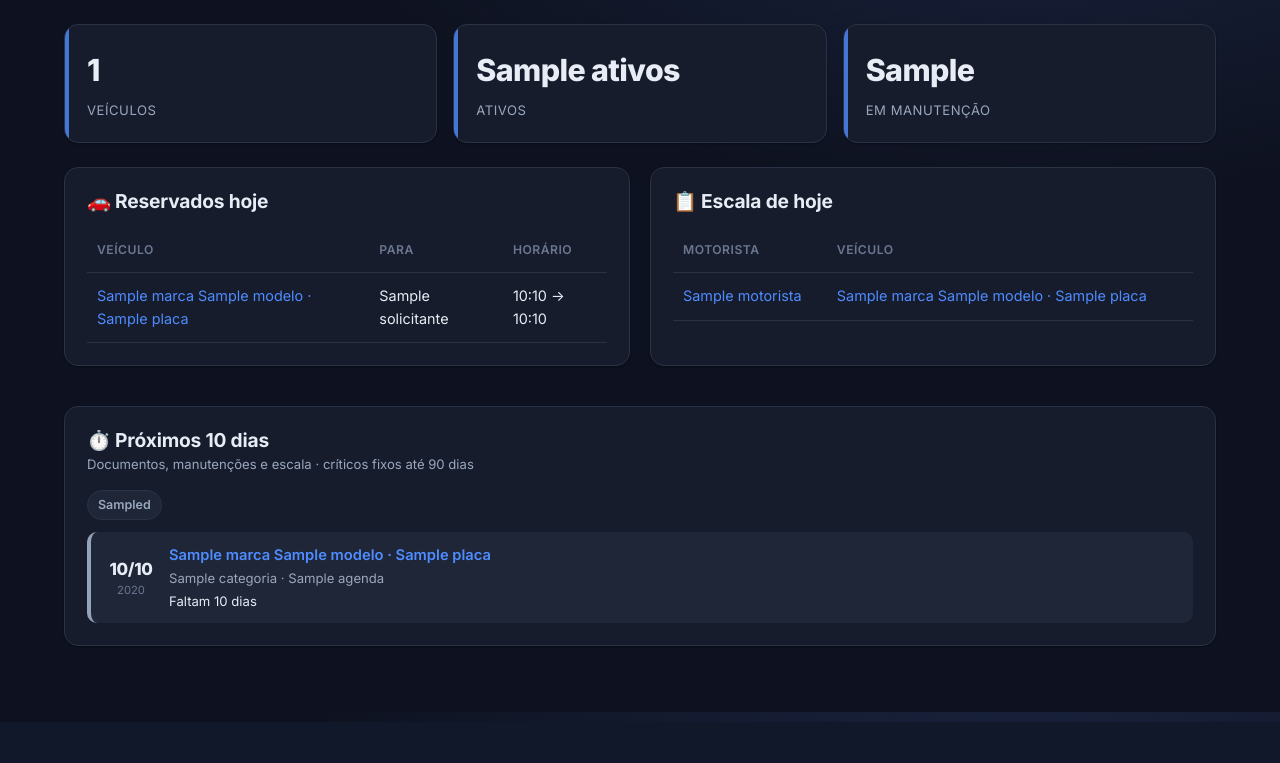
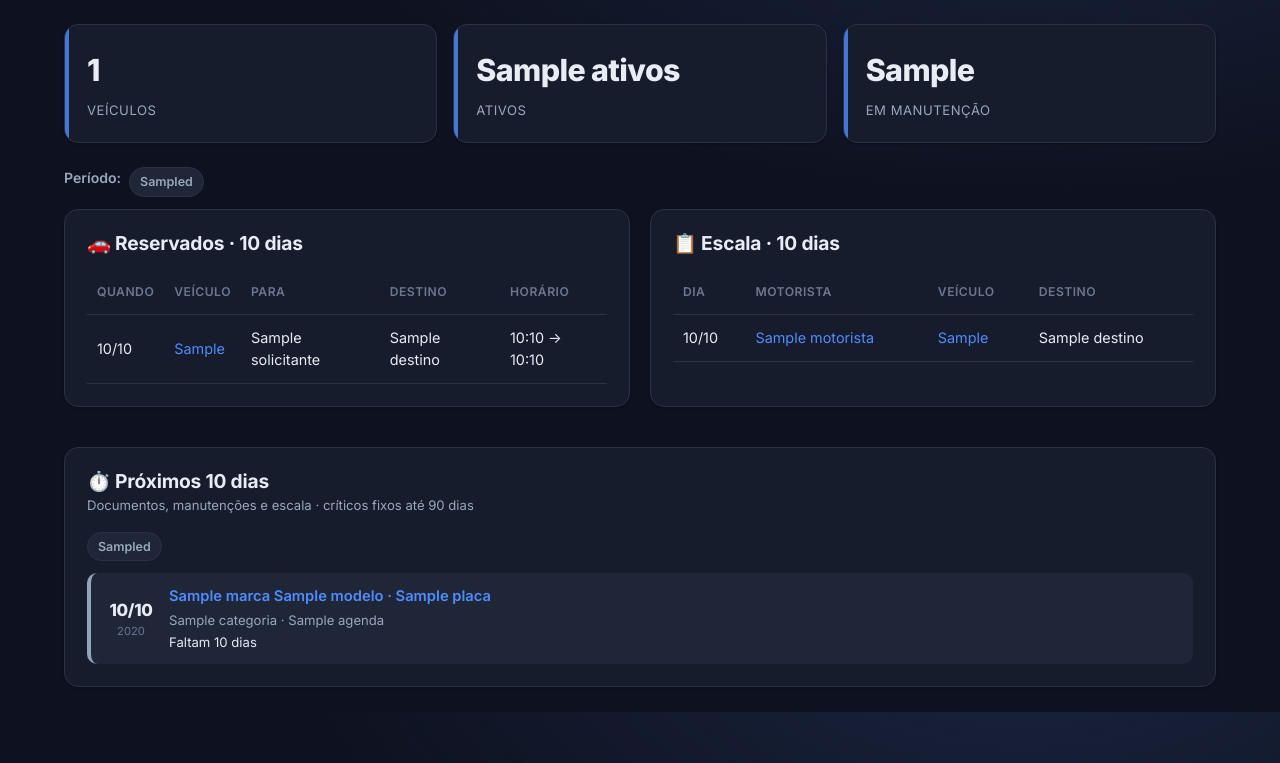
Before and after one commit to willCastilho/Frotas, a Django app: template carro/templates/dashboard.html in a window 1280 px wide. Shown: the part 88-851 px from the top of the page. Before the commit the page ends 810 px from the top, so only its background shows below. Run offline with Django 5.2, Linux system fonts and the light colour scheme; the template is opened without the code that fills it: most values are stand-ins (such as "Sample title", 1, 10 or a date in 2020).

Commit message:
Dashboard: filtro de periodo nos cards do dia + destino na escala
- Cards "Reservados" e "Escala" ganham filtro de periodo (Hoje, 7, 15, 30 dias;
  padrao Hoje, maximo 30). Com janela maior aparece a coluna de dia.
- A escala passa a ter destino: campo novo em EscalaDiaria, no formulario de
  montar escala, e exibido na escala do dia e no card do dashboard.
- Rotulo do veiculo compacto (marca + modelo abreviado + placa) via
  Veiculo.identificacao_curta(), usado nos cards do dashboard.

Co-Authored-By: Claude Opus 4.8 <noreply@anthropic.com>
Claude-Session: https://claude.ai/code/session_01GQcosHXE9eWRENnUSrZ7TE

```diff
--- a/carro/forms.py
+++ b/carro/forms.py
@@ -206,6 +206,7 @@ class EscalaMontarForm(forms.Form):
     data_fim = forms.DateField(widget=_DATE, label='Até')
     somente_dias_uteis = forms.BooleanField(
         required=False, initial=True, label='Somente dias úteis (seg–sex)')
+    destino = forms.CharField(max_length=200, required=False, label='Destino')
     observacao = forms.CharField(max_length=200, required=False, label='Observação')
 
     def __init__(self, *args, organizacao=None, **kwargs):
--- a/carro/templates/dashboard.html
+++ b/carro/templates/dashboard.html
@@ -25,43 +25,54 @@
         </div>
     </div>
 
+    <div class="agenda-periodos" style="margin-bottom:12px;">
+        <span class="filter-label">Período:</span>
+        {% for d in periodos_hoje %}
+            <a href="?hoje_dias={{ d }}&agenda_dias={{ agenda_dias }}" class="chip {% if d == hoje_dias %}chip-ativo{% endif %}">{% if d == 1 %}Hoje{% else %}{{ d }}d{% endif %}</a>
+        {% endfor %}
+    </div>
+
     <div class="painel-grid">
         <div class="painel-card">
-            <h2>🚗 Reservados hoje</h2>
+            <h2>🚗 Reservados {% if hoje_dias == 1 %}hoje{% else %}· {{ hoje_dias }} dias{% endif %}</h2>
             {% if reservas_hoje %}
                 <table class="alertas-table">
-                    <thead><tr><th>Veículo</th><th>Para</th><th>Horário</th></tr></thead>
+                    <thead><tr>{% if hoje_dias > 1 %}<th>Quando</th>{% endif %}<th>Veículo</th><th>Para</th><th>Destino</th><th>Horário</th></tr></thead>
                     <tbody>
                         {% for r in reservas_hoje %}
                             <tr>
-                                <td><a href="{% url 'detalhes_solicitacao' r.id %}">{{ r.veiculo.marca }} {{ r.veiculo.modelo }}{% if r.veiculo.placa %} · {{ r.veiculo.placa }}{% endif %}</a></td>
+                                {% if hoje_dias > 1 %}<td>{{ r.saida_prevista|date:"d/m" }}</td>{% endif %}
+                                <td><a href="{% url 'detalhes_solicitacao' r.id %}">{{ r.veiculo.identificacao_curta }}</a></td>
                                 <td>{{ r.solicitante.nome }}{% if r.precisa_motorista and r.motorista %}<br><small>Motorista: {{ r.motorista.nome }}</small>{% endif %}</td>
+                                <td>{{ r.destino }}</td>
                                 <td>{{ r.saida_prevista|date:"H:i" }} → {{ r.retorno_previsto|date:"H:i" }}{% if r.status == 'em_uso' %}<br><small class="variacao-yellow">em uso</small>{% endif %}</td>
                             </tr>
                         {% endfor %}
                     </tbody>
                 </table>
             {% else %}
-                <p class="vazio">Nenhum veículo reservado hoje.</p>
+                <p class="vazio">Nenhum veículo reservado no período.</p>
             {% endif %}
         </div>
 
         <div class="painel-card">
-            <h2>📋 Escala de hoje</h2>
+            <h2>📋 Escala {% if hoje_dias == 1 %}de hoje{% else %}· {{ hoje_dias }} dias{% endif %}</h2>
             {% if escala_hoje %}
                 <table class="alertas-table">
-                    <thead><tr><th>Motorista</th><th>Veículo</th></tr></thead>
+                    <thead><tr>{% if hoje_dias > 1 %}<th>Dia</th>{% endif %}<th>Motorista</th><th>Veículo</th><th>Destino</th></tr></thead>
                     <tbody>
                         {% for e in escala_hoje %}
                             <tr>
+                                {% if hoje_dias > 1 %}<td>{{ e.data|date:"d/m" }}</td>{% endif %}
                                 <td><a href="{% url 'detalhes_motorista' e.motorista.id %}">{{ e.motorista.nome }}</a></td>
-                                <td><a href="{% url 'detalhes_veiculo' e.veiculo.id %}">{{ e.veiculo.marca }} {{ e.veiculo.modelo }}{% if e.veiculo.placa %} · {{ e.veiculo.placa }}{% endif %}</a></td>
+                                <td><a href="{% url 'detalhes_veiculo' e.veiculo.id %}">{{ e.veiculo.identificacao_curta }}</a></td>
+                                <td>{{ e.destino|default:"—" }}</td>
                             </tr>
                         {% endfor %}
                     </tbody>
                 </table>
             {% else %}
-                <p class="vazio">Nenhuma escala definida para hoje. <a href="{% url 'escala' %}">Montar escala</a></p>
+                <p class="vazio">Nenhuma escala no período. <a href="{% url 'escala' %}">Montar escala</a></p>
             {% endif %}
         </div>
     </div>
--- a/carro/templates/motoristas/escala.html
+++ b/carro/templates/motoristas/escala.html
@@ -44,7 +44,7 @@
         {% if escalas %}
             <table class="alertas-table">
                 <thead>
-                    <tr><th>Veículo</th><th>Placa</th><th>Motorista</th><th>Observação</th><th></th></tr>
+                    <tr><th>Veículo</th><th>Placa</th><th>Motorista</th><th>Destino</th><th>Observação</th><th></th></tr>
                 </thead>
                 <tbody>
                     {% for e in escalas %}
@@ -52,6 +52,7 @@
                             <td><a href="{% url 'detalhes_veiculo' e.veiculo.id %}">{{ e.veiculo.marca }} {{ e.veiculo.modelo }}</a></td>
                             <td>{{ e.veiculo.placa|default:"—" }}</td>
                             <td><a href="{% url 'detalhes_motorista' e.motorista.id %}">{{ e.motorista.nome }}</a></td>
+                            <td>{{ e.destino|default:"—" }}</td>
                             <td>{{ e.observacao }}</td>
                             <td>
                                 <form method="post" action="{% url 'remover_escala' e.id %}" onsubmit="return confirm('Remover esta escala?')">
--- a/carro/views/motoristas.py
+++ b/carro/views/motoristas.py
@@ -150,6 +150,7 @@ def montar_escala(request):
     motorista, veiculo = d['motorista'], d['veiculo']
     inicio, fim, uteis = d['data_inicio'], d['data_fim'], d['somente_dias_uteis']
     obs = d.get('observacao', '')
+    destino = d.get('destino', '')
 
     criados = 0
     conflitos = []
@@ -174,7 +175,8 @@ def montar_escala(request):
         else:
             EscalaDiaria.objects.create(
                 organizacao=org, data=dia, veiculo=veiculo,
-                motorista=motorista, observacao=obs, criado_por=request.user)
+                motorista=motorista, destino=destino, observacao=obs,
+                criado_por=request.user)
             criados += 1
         dia += timedelta(days=1)
 
```
Also changed, not shown: carro/models.py (+9 -0 lines), carro/tests.py (+32 -0 lines), carro/views/dashboard.py (+15 -3 lines), carro/migrations/0021_escaladiaria_destino.py (added).
